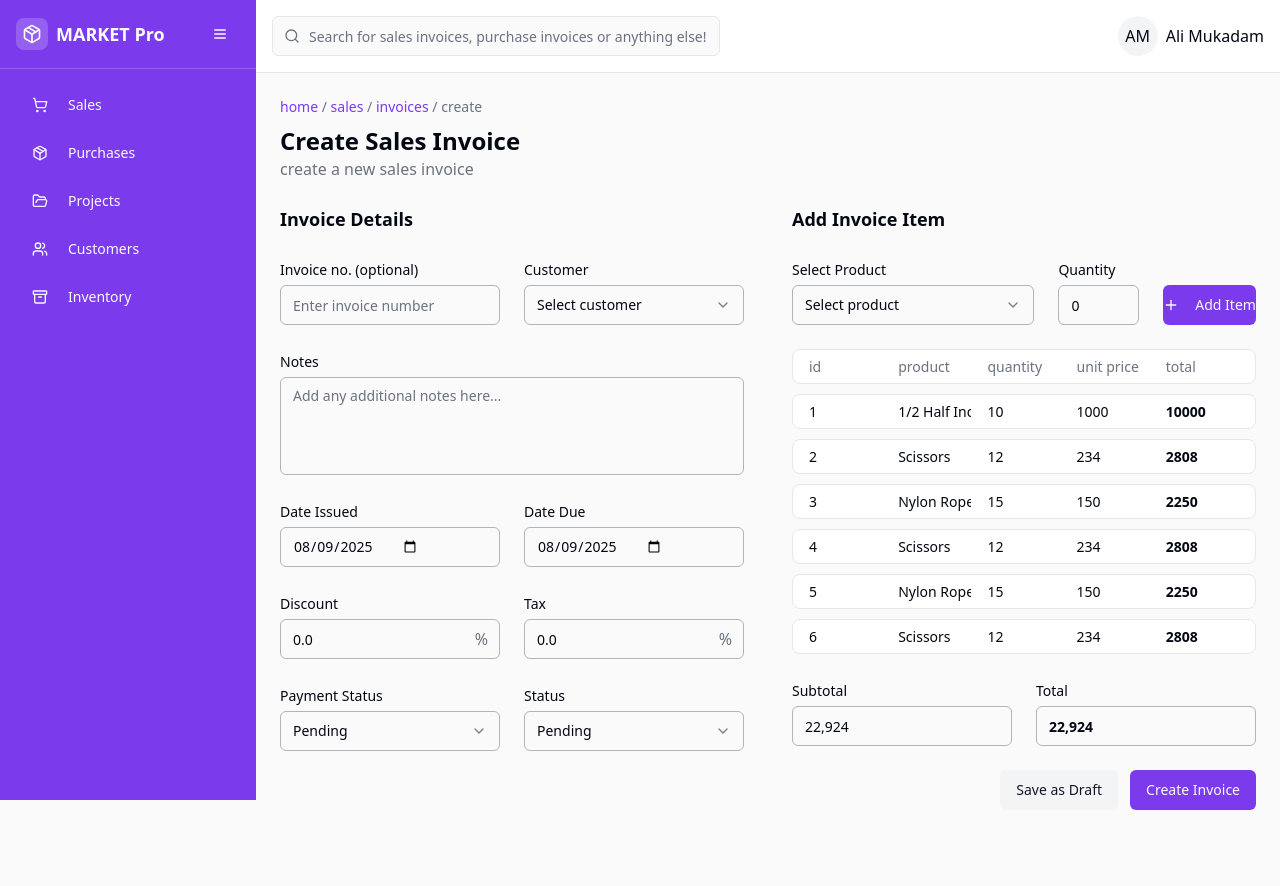
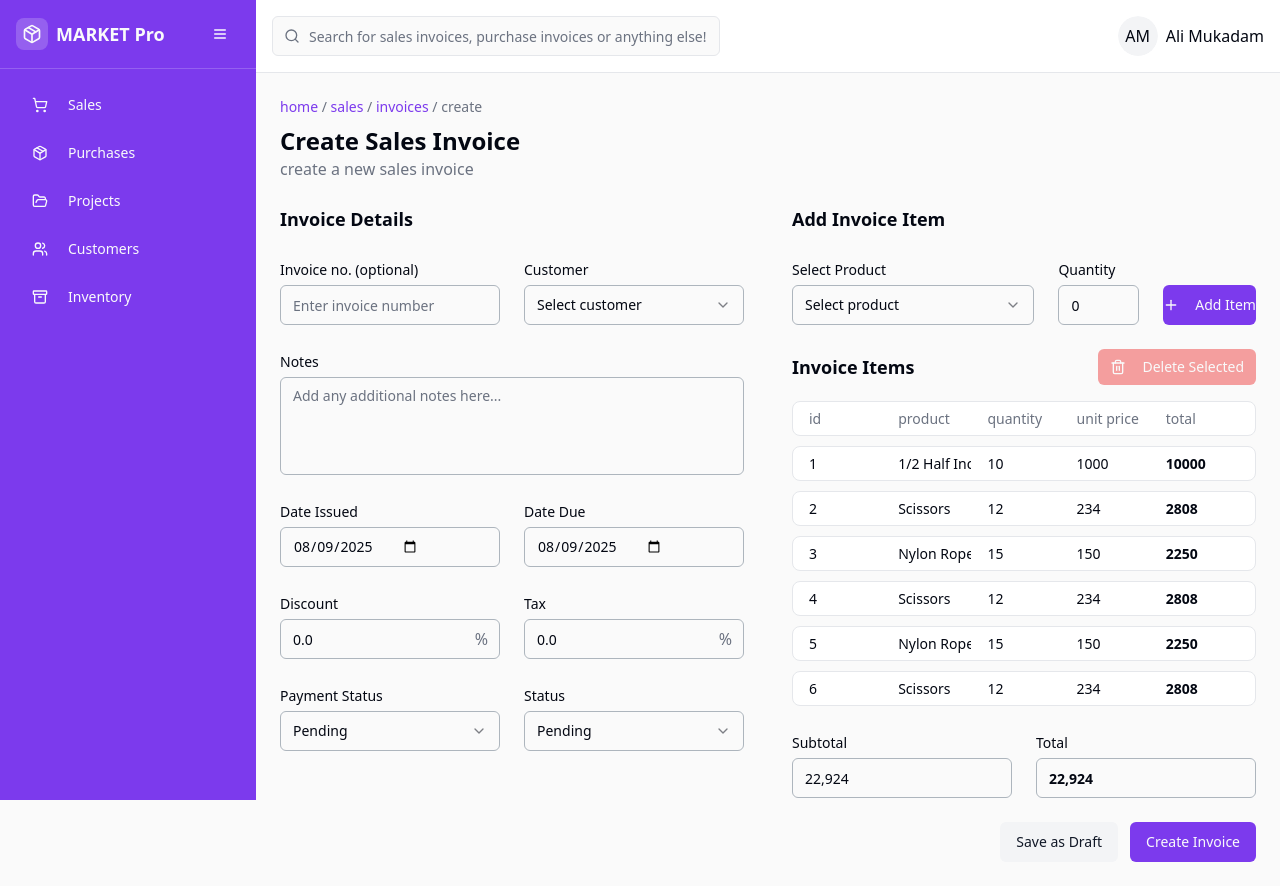
Before and after one commit to alimukadam01/MarketPro-Frontend, a React (Vite) app: page /sales/create-invoice in a window 1280 px wide. Before the commit the page ends 834 px from the top, so only its background shows below. Built offline with nearby package versions, Linux system fonts and the light colour scheme.

Commit message:
Add invoice items heading and delete button
Add 'Invoice Items' heading and a delete button above the invoice items table. The heading and button are positioned in a row with `justify-content: space-between`.

```diff
--- a/src/pages/CreateSalesInvoice.tsx
+++ b/src/pages/CreateSalesInvoice.tsx
@@ -284,6 +284,23 @@ const CreateSalesInvoice = () => {
                 </div>
               </div>
 
+              {/* Invoice Items Header */}
+              <div className="flex justify-between items-center mb-4">
+                <h3 className="text-lg font-semibold">Invoice Items</h3>
+                <Button
+                  variant="destructive"
+                  size="sm"
+                  onClick={() => {
+                    setInvoiceItems(invoiceItems.filter(item => !selectedRows.includes(item.id)));
+                    setSelectedRows([]);
+                  }}
+                  disabled={selectedRows.length === 0}
+                >
+                  <Trash2 className="h-4 w-4 mr-2" />
+                  Delete Selected
+                </Button>
+              </div>
+
               {/* Invoice Summary Table */}
               <div className="mb-6">
                 <div className="space-y-[10px]">
```
